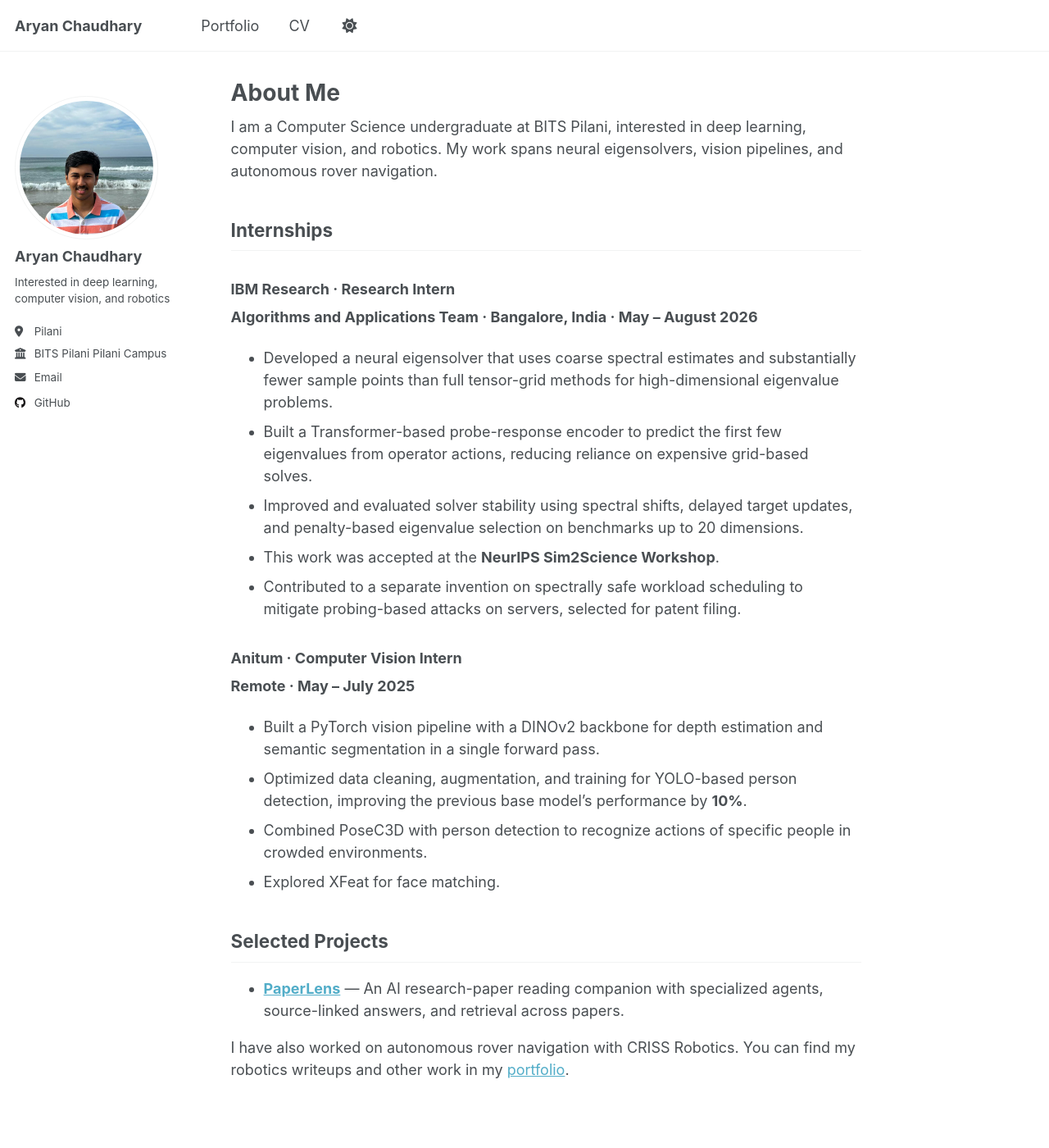
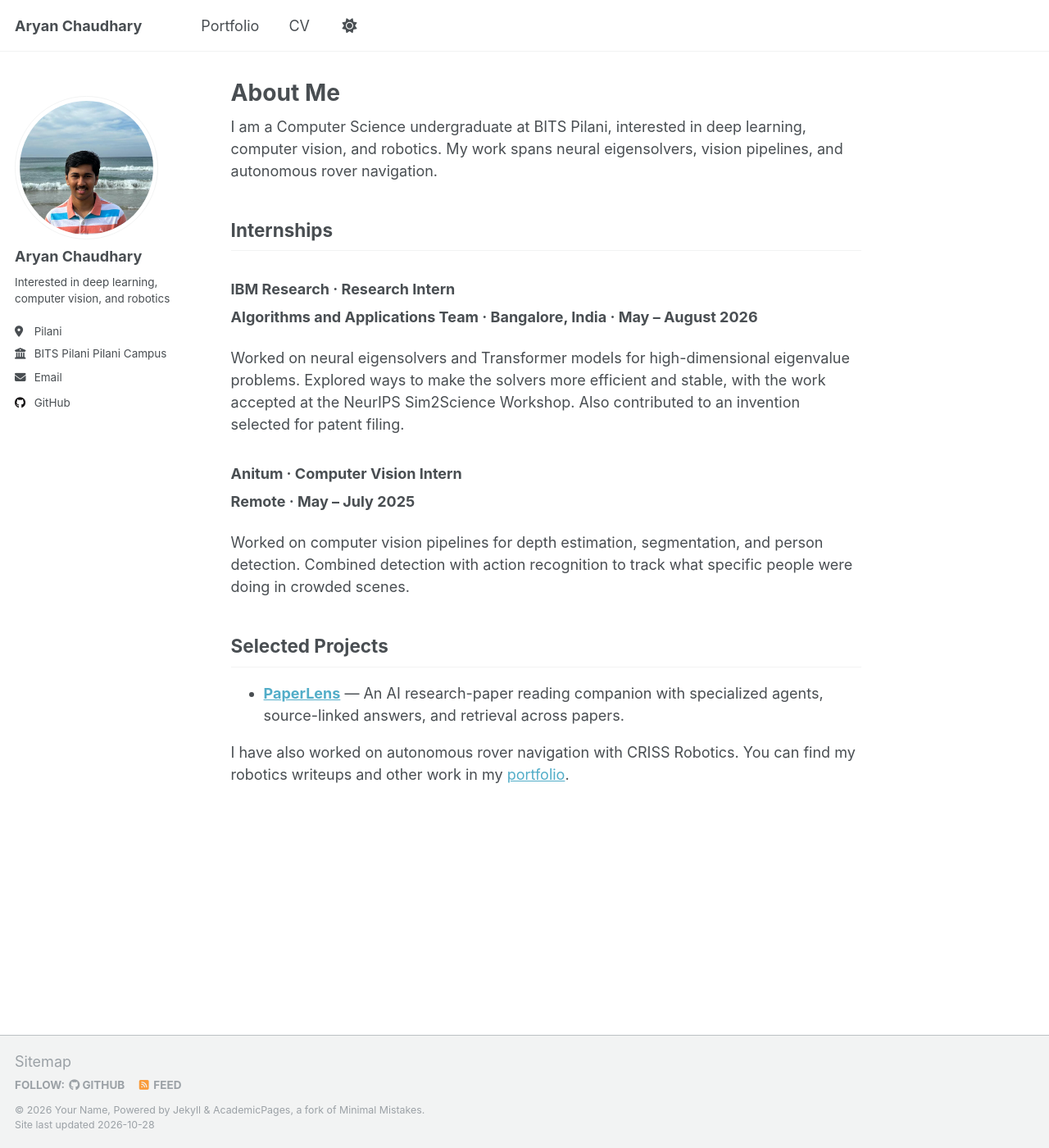
Before and after one commit to achaudhary2304/achaudhary2304.github.io, a Jekyll site: the page built from _pages/about.md, in a window 1280 px wide and 1400 px high. Shown: the whole window at 82% size. Built offline with Jekyll 4.4.1, drawn with Linux system fonts in a browser that asks for light colours; a script that is not in the unit is left out.

Commit message:
Simplify internship descriptions

```diff
--- a/_pages/about.md
+++ b/_pages/about.md
@@ -14,19 +14,12 @@ I am a Computer Science undergraduate at BITS Pilani, interested in deep learnin
 ### IBM Research · Research Intern
 **Algorithms and Applications Team · Bangalore, India · May – August 2026**
 
-- Developed a neural eigensolver that uses coarse spectral estimates and substantially fewer sample points than full tensor-grid methods for high-dimensional eigenvalue problems.
-- Built a Transformer-based probe-response encoder to predict the first few eigenvalues from operator actions, reducing reliance on expensive grid-based solves.
-- Improved and evaluated solver stability using spectral shifts, delayed target updates, and penalty-based eigenvalue selection on benchmarks up to 20 dimensions.
-- This work was accepted at the **NeurIPS Sim2Science Workshop**.
-- Contributed to a separate invention on spectrally safe workload scheduling to mitigate probing-based attacks on servers, selected for patent filing.
+Worked on neural eigensolvers and Transformer models for high-dimensional eigenvalue problems. Explored ways to make the solvers more efficient and stable, with the work accepted at the NeurIPS Sim2Science Workshop. Also contributed to an invention selected for patent filing.
 
 ### Anitum · Computer Vision Intern
 **Remote · May – July 2025**
 
-- Built a PyTorch vision pipeline with a DINOv2 backbone for depth estimation and semantic segmentation in a single forward pass.
-- Optimized data cleaning, augmentation, and training for YOLO-based person detection, improving the previous base model’s performance by **10%**.
-- Combined PoseC3D with person detection to recognize actions of specific people in crowded environments.
-- Explored XFeat for face matching.
+Worked on computer vision pipelines for depth estimation, segmentation, and person detection. Combined detection with action recognition to track what specific people were doing in crowded scenes.
 
 ## Selected Projects
 
```
